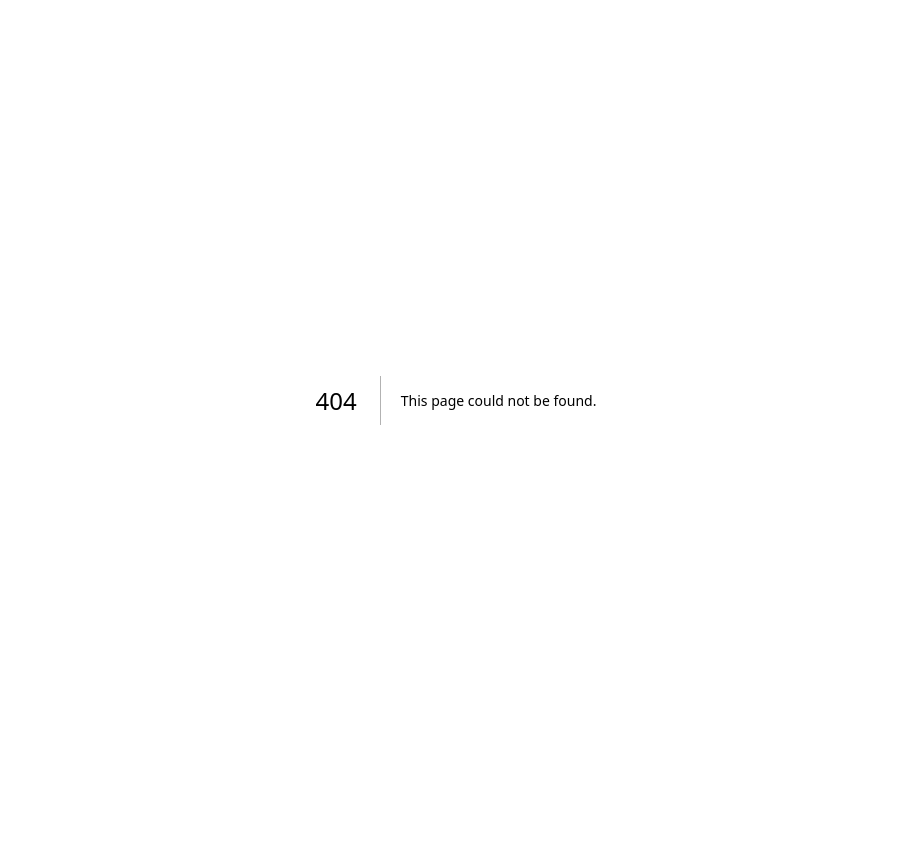
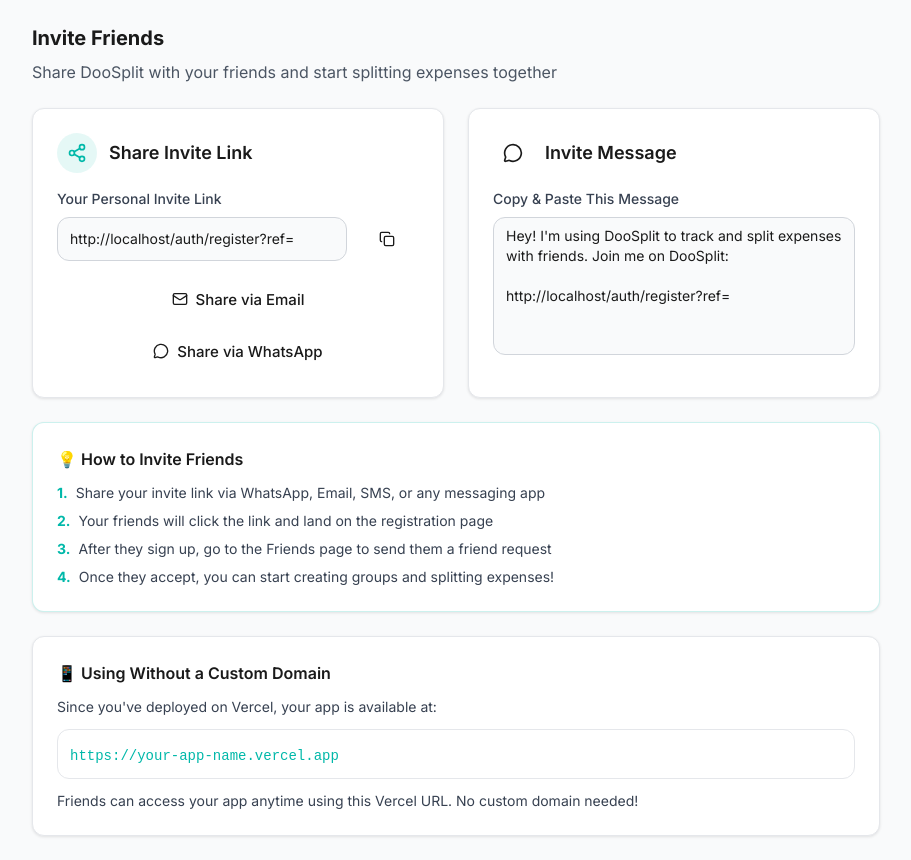
Before and after one commit to abhishek98as/DooSplit, a Next.js app: page /invite in a window 1280 px wide. Before the commit this address had no page. Shown: the whole page, without its empty margins (184-1095 px from the left). Before the commit the page ends 800 px from the top, so only its background shows below. Built offline with nearby package versions, Linux system fonts and the light colour scheme; no server answers.

Commit message:
feat: Add Vercel deployment config and invite friends feature

```diff
--- /dev/null
+++ b/src/app/invite/page.tsx
@@ -0,0 +1,210 @@
+"use client";
+
+import { useState } from "react";
+import { useSession } from "next-auth/react";
+import { Button, Card } from "@/components/ui";
+import { Copy, Share2, Mail, MessageCircle, Check } from "lucide-react";
+
+export default function InvitePage() {
+  const { data: session } = useSession();
+  const [copied, setCopied] = useState(false);
+
+  const appUrl = typeof window !== "undefined"
+    ? window.location.origin
+    : process.env.NEXT_PUBLIC_APP_URL || "http://localhost:3000";
+
+  const inviteLink = `${appUrl}/auth/register?ref=${session?.user?.id || ""}`;
+  const inviteMessage = `Hey! I'm using DooSplit to track and split expenses with friends. Join me on DooSplit:\n\n${inviteLink}`;
+
+  const copyToClipboard = async () => {
+    try {
+      await navigator.clipboard.writeText(inviteLink);
+      setCopied(true);
+      setTimeout(() => setCopied(false), 2000);
+    } catch (err) {
+      console.error("Failed to copy:", err);
+    }
+  };
+
+  const shareViaEmail = () => {
+    const subject = encodeURIComponent("Join me on DooSplit!");
+    const body = encodeURIComponent(inviteMessage);
+    window.location.href = `mailto:?subject=${subject}&body=${body}`;
+  };
+
+  const shareViaWhatsApp = () => {
+    const text = encodeURIComponent(inviteMessage);
+    window.open(`https://wa.me/?text=${text}`, "_blank");
+  };
+
+  const shareViaNativeShare = async () => {
+    if (navigator.share) {
+      try {
+        await navigator.share({
+          title: "Join DooSplit",
+          text: "Track and split expenses with friends!",
+          url: inviteLink,
+        });
+      } catch (err) {
+        console.error("Share failed:", err);
+      }
+    }
+  };
+
+  return (
+    <div className="p-6 max-w-4xl mx-auto">
+      <div className="mb-6">
+        <h1 className="text-h3 font-bold text-neutral-900 dark:text-dark-text mb-2">
+          Invite Friends
+        </h1>
+        <p className="text-neutral-600 dark:text-dark-text-secondary">
+          Share DooSplit with your friends and start splitting expenses together
+        </p>
+      </div>
+
+      <div className="grid gap-6 md:grid-cols-2">
+        <Card className="p-6">
+          <div className="flex items-center gap-3 mb-4">
+            <div className="h-10 w-10 rounded-full bg-primary/10 flex items-center justify-center">
+              <Share2 className="h-5 w-5 text-primary" />
+            </div>
+            <h2 className="text-h4 font-semibold text-neutral-900 dark:text-dark-text">
+              Share Invite Link
+            </h2>
+          </div>
+
+          <div className="mb-4">
+            <label className="block text-sm font-medium text-neutral-700 dark:text-dark-text-secondary mb-2">
+              Your Personal Invite Link
+            </label>
+            <div className="flex gap-2">
+              <input
+                type="text"
+                value={inviteLink}
+                readOnly
+                className="flex-1 px-3 py-2 border border-neutral-300 dark:border-dark-border rounded-lg bg-neutral-50 dark:bg-dark-bg-tertiary text-sm text-neutral-900 dark:text-dark-text"
+              />
+              <Button
+                onClick={copyToClipboard}
+                className="px-4"
+                variant="outline"
+              >
+                {copied ? (
+                  <Check className="h-4 w-4 text-success" />
+                ) : (
+                  <Copy className="h-4 w-4" />
+                )}
+              </Button>
+            </div>
+            {copied && (
+              <p className="text-sm text-success mt-2">
+                Link copied to clipboard!
+              </p>
+            )}
+          </div>
+
+          <div className="space-y-2">
+            <Button
+              onClick={shareViaEmail}
+              variant="outline"
+              className="w-full justify-start"
+            >
+              <Mail className="h-4 w-4 mr-2" />
+              Share via Email
+            </Button>
+            <Button
+              onClick={shareViaWhatsApp}
+              variant="outline"
+              className="w-full justify-start"
+            >
+              <MessageCircle className="h-4 w-4 mr-2" />
+              Share via WhatsApp
+            </Button>
+            {typeof navigator !== "undefined" && navigator.share && (
+              <Button
+                onClick={shareViaNativeShare}
+                variant="outline"
+                className="w-full justify-start"
+              >
+                <Share2 className="h-4 w-4 mr-2" />
+                Share via...
+              </Button>
+            )}
+          </div>
+        </Card>
+
+        <Card className="p-6">
+          <div className="flex items-center gap-3 mb-4">
+            <div className="h-10 w-10 rounded-full bg-secondary/10 flex items-center justify-center">
+              <MessageCircle className="h-5 w-5 text-secondary" />
+            </div>
+            <h2 className="text-h4 font-semibold text-neutral-900 dark:text-dark-text">
+              Invite Message
+            </h2>
+          </div>
+
+          <div>
+            <label className="block text-sm font-medium text-neutral-700 dark:text-dark-text-secondary mb-2">
+              Copy & Paste This Message
+            </label>
+            <textarea
+              value={inviteMessage}
+              readOnly
+              rows={6}
+              className="w-full px-3 py-2 border border-neutral-300 dark:border-dark-border rounded-lg bg-neutral-50 dark:bg-dark-bg-tertiary text-sm text-neutral-900 dark:text-dark-text resize-none"
+            />
+          </div>
+        </Card>
+      </div>
+
+      <Card className="p-6 mt-6 bg-primary/5 dark:bg-primary/10 border-primary/20">
+        <h3 className="text-h5 font-semibold text-neutral-900 dark:text-dark-text mb-3">
+          💡 How to Invite Friends
+        </h3>
+        <ul className="space-y-2 text-sm text-neutral-700 dark:text-dark-text-secondary">
+          <li className="flex items-start gap-2">
+            <span className="text-primary font-bold">1.</span>
+            <span>
+              Share your invite link via WhatsApp, Email, SMS, or any messaging app
+            </span>
+          </li>
+          <li className="flex items-start gap-2">
+            <span className="text-primary font-bold">2.</span>
+            <span>
+              Your friends will click the link and land on the registration page
+            </span>
+          </li>
+          <li className="flex items-start gap-2">
+            <span className="text-primary font-bold">3.</span>
+            <span>
+              After they sign up, go to the Friends page to send them a friend request
+            </span>
+          </li>
+          <li className="flex items-start gap-2">
+            <span className="text-primary font-bold">4.</span>
+            <span>
+              Once they accept, you can start creating groups and splitting expenses!
+            </span>
+          </li>
+        </ul>
+      </Card>
+
+      <Card className="p-6 mt-6 bg-secondary/5 dark:bg-secondary/10 border-secondary/20">
+        <h3 className="text-h5 font-semibold text-neutral-900 dark:text-dark-text mb-3">
+          📱 Using Without a Custom Domain
+        </h3>
+        <p className="text-sm text-neutral-700 dark:text-dark-text-secondary mb-3">
+          Since you've deployed on Vercel, your app is available at:
+        </p>
+        <div className="bg-white dark:bg-dark-bg rounded-lg p-3 border border-neutral-200 dark:border-dark-border">
+          <code className="text-sm text-primary">
+            https://your-app-name.vercel.app
+          </code>
+        </div>
+        <p className="text-sm text-neutral-700 dark:text-dark-text-secondary mt-3">
+          Friends can access your app anytime using this Vercel URL. No custom domain needed!
+        </p>
+      </Card>
+    </div>
+  );
+}
--- a/src/components/layout/Sidebar.tsx
+++ b/src/components/layout/Sidebar.tsx
@@ -12,6 +12,7 @@
   PlusCircle,
   BarChart3,
   Wallet,
+  UserPlus,
 } from "lucide-react";
 import NotificationDropdown from "./NotificationDropdown";
 
@@ -22,6 +23,7 @@
     { href: "/dashboard", icon: Home, label: "Dashboard" },
     { href: "/friends", icon: Users, label: "Friends" },
     { href: "/groups", icon: UsersRound, label: "Groups" },
+    { href: "/invite", icon: UserPlus, label: "Invite Friends" },
     { href: "/activity", icon: Activity, label: "Activity" },
     { href: "/analytics", icon: BarChart3, label: "Analytics" },
     { href: "/settlements", icon: Wallet, label: "Settlements" },
```
Also changed, not shown: vercel.json (added), 2 other files (tests, documents, lock files or other folders).
